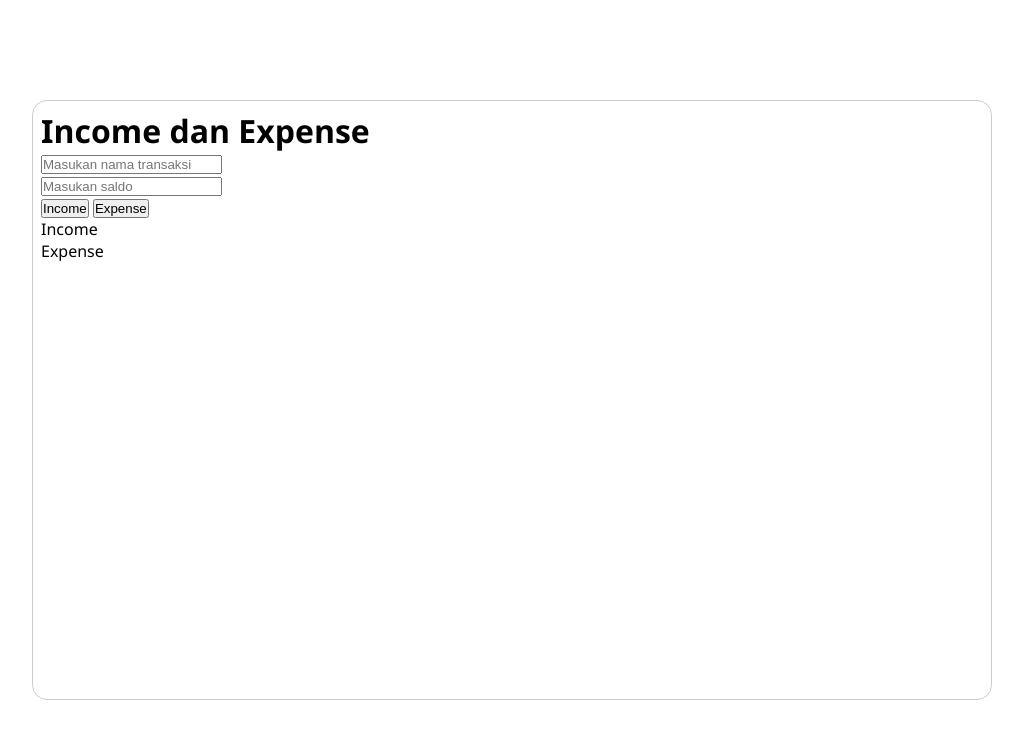
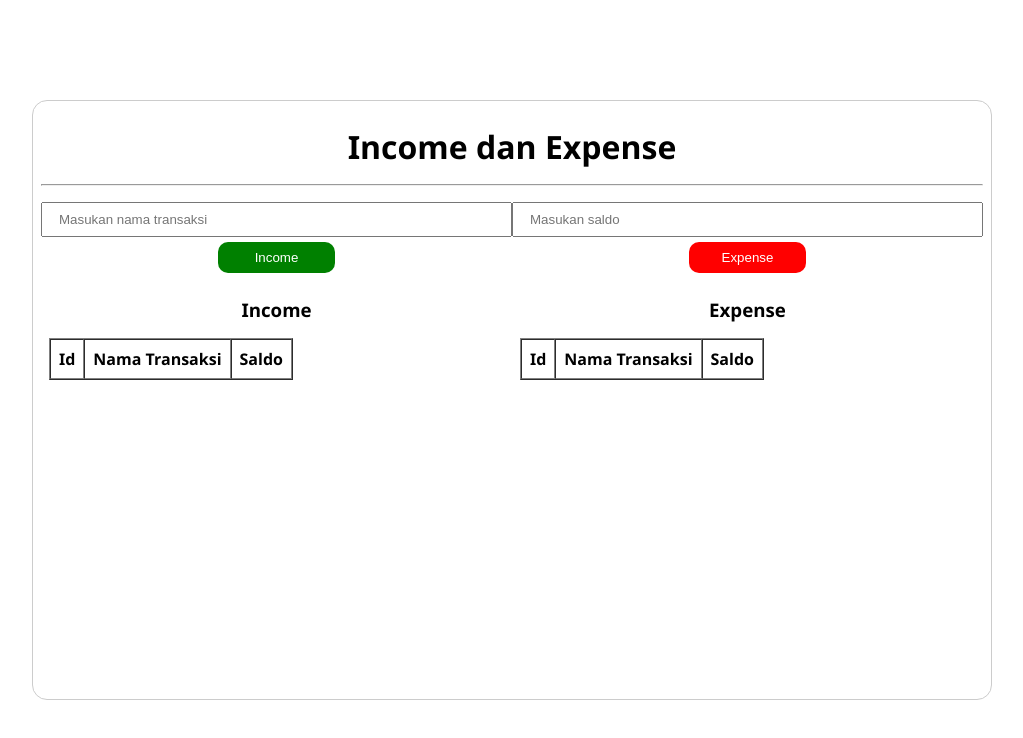
Before and after one commit to NaufalArkaan/Js-Enthusiast, a plain HTML site: page incomeexpense/index.html in a window 1280 px wide. Shown: the whole page, without its empty margins (128-1151 px from the left). Drawn offline with Linux system fonts and the light colour scheme.

Commit message:
income expense web part III

```diff
--- a/incomeexpense/css/style.css
+++ b/incomeexpense/css/style.css
@@ -23,3 +23,93 @@ body {
     padding: 8px;
     border-radius: 15px;
 }
+
+.header{
+    text-align: center;
+    padding: 16px;
+}
+
+.form-box{
+    width: 100%;
+    display: flex;
+    flex-direction: column;
+    margin-top: 16px;
+}
+
+.form-box-item{
+    width: 100%;
+    display: flex;
+    justify-content: space-between;
+    align-items: center;
+}
+
+.form-item{
+    width: 50%;
+}
+
+.form-item input{
+    width: 100%;
+    padding: 8px 16px;
+}
+
+.form-box-button{
+    width: 100%;
+    display: flex;
+    justify-content: space-between;
+    align-items: center;
+}
+
+.form-button{
+    width: 50%;
+    display: flex;
+    justify-content: center;
+    align-items: center;
+}
+
+.form-button button{
+    width: 25%;
+    padding: 8px 16px;
+    border: none;
+    margin-top: 5px;
+    border-radius: 10px;
+}
+
+#btnIncome{
+    background-color: green;
+    color: white;
+}
+
+#btnExpense{
+    background-color: red;
+    color: white;
+}
+
+.transaction-box {
+    width: 100%;
+    margin-top: 16px;
+    display: flex;
+    justify-content: space-between;
+    align-items: center;
+}
+
+.transaction-item {
+    width: 50%;
+    padding: 8px;
+    text-align: center;
+}
+
+.transaction-heading{
+    margin-bottom: 16px;
+}
+
+.transaction-table{
+    width: 100%;
+}
+
+.transaction-table table{
+    width: 100%;
+}
+
+th,td{
+    padding: 8px;
+}
--- a/incomeexpense/index.html
+++ b/incomeexpense/index.html
@@ -12,24 +12,72 @@
             <div class="header">
                 <h1>Income dan Expense</h1>
             </div>
+            <hr>
             <div class="form-box">
+                <div class="form-box-item">
                     <div class="form-item">
                         <input type="text" placeholder="Masukan nama transaksi">
                     </div>
                     <div class="form-item">
                         <input type="text" placeholder="Masukan saldo">
                     </div>
+                </div>
+                <div class="form-box-button">
                     <div class="form-button">
                         <button id="btnIncome">Income</button>
+                    </div>
+                    <div class="form-button">
                         <button id="btnExpense">Expense</button>
+                    </div>
                 </div>
             </div>
             <div class="transaction-box">
                 <div class="transaction-item">
-                    <p>Income</p>
+                    <div class="transaction-heading">
+                        <h3>Income</h3>
+                    </div>
+                    <div class="transaction-tabel">
+                        <table border="1" cellspacing ="0">
+                            <thead>
+                                <tr>
+                                    <th>Id</th>
+                                    <th>Nama Transaksi</th>
+                                    <th>Saldo</th>
+                                </tr>
+                            </thead>
+                            <tbody id="tBody-inc">
+                                <!-- <tr>
+                                    <td>1</td>
+                                    <td>GAjian</td>
+                                    <td>10000000</td>
+                                </tr> -->
+                            </tbody>
+                        </table>
+                    </div>
                 </div>
                 <div class="transaction-item">
-                    <p>Expense</p>
+                    <div class="transaction-heading">
+                        <h3>Expense</h3>
+                    </div>
+                    <div class="transaction-tabel">
+                        <table border="1" cellspacing ="0">
+                            <thead>
+                                <tr>
+                                    <th>Id</th>
+                                    <th>Nama Transaksi</th>
+                                    <th>Saldo</th>
+                                </tr>
+                            </thead>
+                            <tbody id="tBody-exp">
+                                <!-- <tr>
+                                    <td>1</td>
+                                    <td>GAjian</td>
+                                    <td>10000000</td>
+                                </tr> -->
+                            </tbody>
+                        </table>
+                    </div>
+                </div>
                 </div>
             </div>
         </div>
--- a/incomeexpense/js/script.js
+++ b/incomeexpense/js/script.js
@@ -0,0 +1,16 @@
+let BtnIncome = document.getElementById('btnIncome');
+let BtnExpense = document.getElementById('btnExpense');
+
+let tBodyInc = document.getElementById('tBody-inc');
+let tBodyExp = document.getElementById('tBody-exp');
+
+function incomeHandler(){
+    console.log("inc")
+}
+
+function expenseHandler(){
+    console.log("exp")
+}
+
+BtnIncome.addEventListener('click', incomeHandler)
+BtnExpense.addEventListener('click', expenseHandler)
```
Lines whose indentation alone changed are shown as unchanged.
